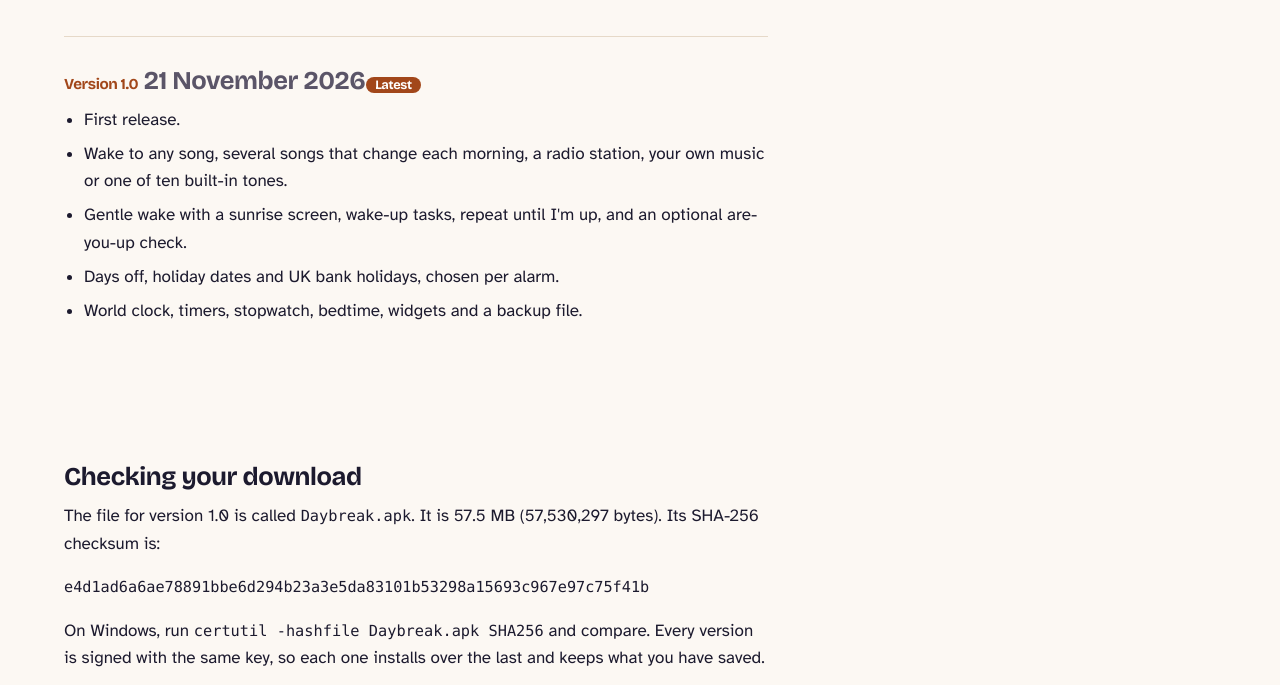
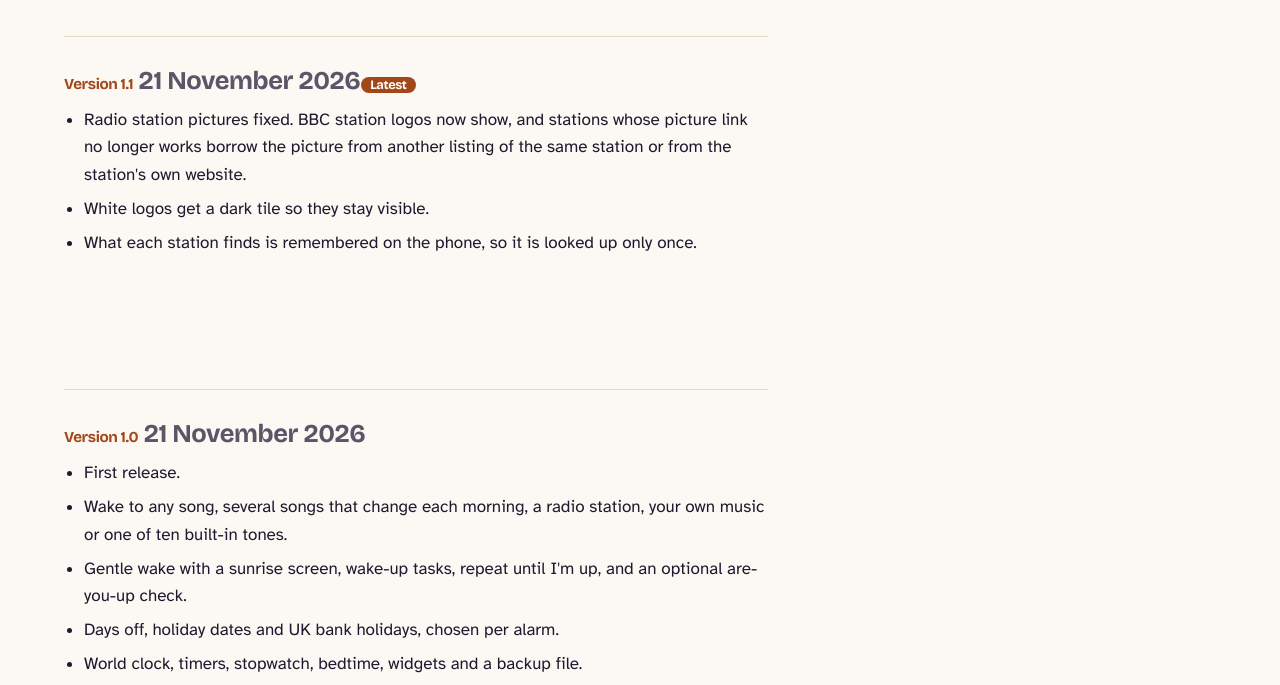
Before and after one commit to CustomGPTer/daybreak, a plain HTML site: page releases.html in a window 1280 px wide. Shown: the part 242-927 px from the top of the page. Drawn offline with Linux system fonts and the light colour scheme.

Commit message:
Daybreak 1.1: station pictures fixed

```diff
--- a/releases.html
+++ b/releases.html
@@ -43,10 +43,11 @@
 <div class="measure">
 <h1>Release notes</h1>
 <p class="lede">What changed in each version of Daybreak. The newest is at the top.</p>
-<section class="release" id="v1.0"><h2><span class="ver">Version 1.0</span> <span class="when">21 November 2026</span><span class="tag">Latest</span></h2><ul><li>First release.</li><li>Wake to any song, several songs that change each morning, a radio station, your own music or one of ten built-in tones.</li><li>Gentle wake with a sunrise screen, wake-up tasks, repeat until I'm up, and an optional are-you-up check.</li><li>Days off, holiday dates and UK bank holidays, chosen per alarm.</li><li>World clock, timers, stopwatch, bedtime, widgets and a backup file.</li></ul></section>
+<section class="release" id="v1.1"><h2><span class="ver">Version 1.1</span> <span class="when">21 November 2026</span><span class="tag">Latest</span></h2><ul><li>Radio station pictures fixed. BBC station logos now show, and stations whose picture link no longer works borrow the picture from another listing of the same station or from the station&#x27;s own website.</li><li>White logos get a dark tile so they stay visible.</li><li>What each station finds is remembered on the phone, so it is looked up only once.</li></ul></section>
+<section class="release" id="v1.0"><h2><span class="ver">Version 1.0</span> <span class="when">21 November 2026</span></h2><ul><li>First release.</li><li>Wake to any song, several songs that change each morning, a radio station, your own music or one of ten built-in tones.</li><li>Gentle wake with a sunrise screen, wake-up tasks, repeat until I'm up, and an optional are-you-up check.</li><li>Days off, holiday dates and UK bank holidays, chosen per alarm.</li><li>World clock, timers, stopwatch, bedtime, widgets and a backup file.</li></ul></section>
 <h2 id="checking">Checking your download</h2>
-<p>The file for version 1.0 is called <code>Daybreak.apk</code>. It is 57.5 MB (57,530,297 bytes). Its SHA-256 checksum is:</p>
-<p><code class="sum">e4d1ad6a6ae78891bbe6d294b23a3e5da83101b53298a15693c967e97c75f41b</code></p>
+<p>The file for version 1.1 is called <code>Daybreak.apk</code>. It is 57.8 MB (57,754,503 bytes). Its SHA-256 checksum is:</p>
+<p><code class="sum">d2c03d7e4f275988059133ff505c98800d8db80b1b38c0185c7d67e32e73b380</code></p>
 <p>On Windows, run <code>certutil -hashfile Daybreak.apk SHA256</code> and compare. Every version is signed with the same key, so each one installs over the last and keeps what you have saved.</p>
 <p>Older versions are on the <a href="https://github.com/CustomGPTer/daybreak/releases">GitHub releases page</a>.</p>
 </div>
```
Also changed, not shown: index.html (+3 -3 lines), privacy.html (+1 -1 lines).
